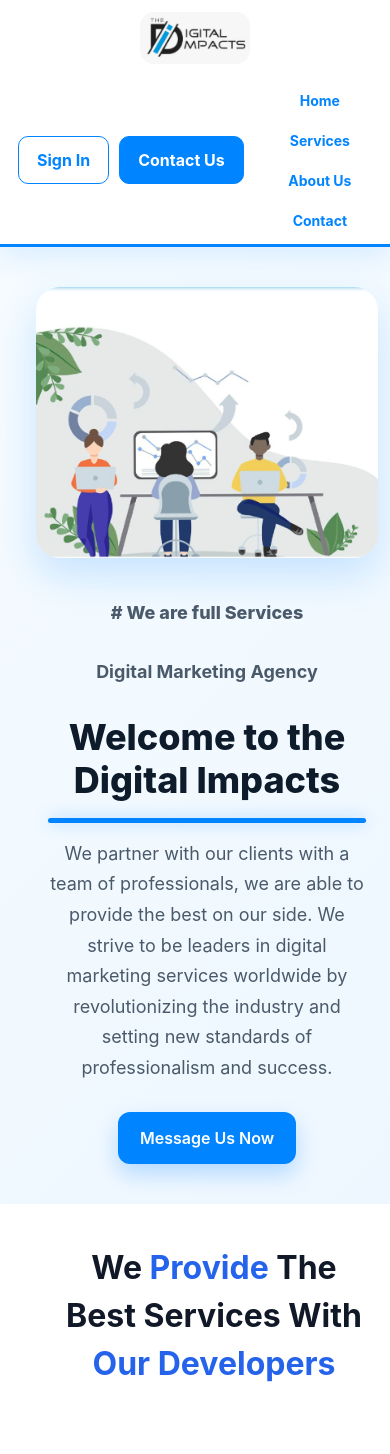
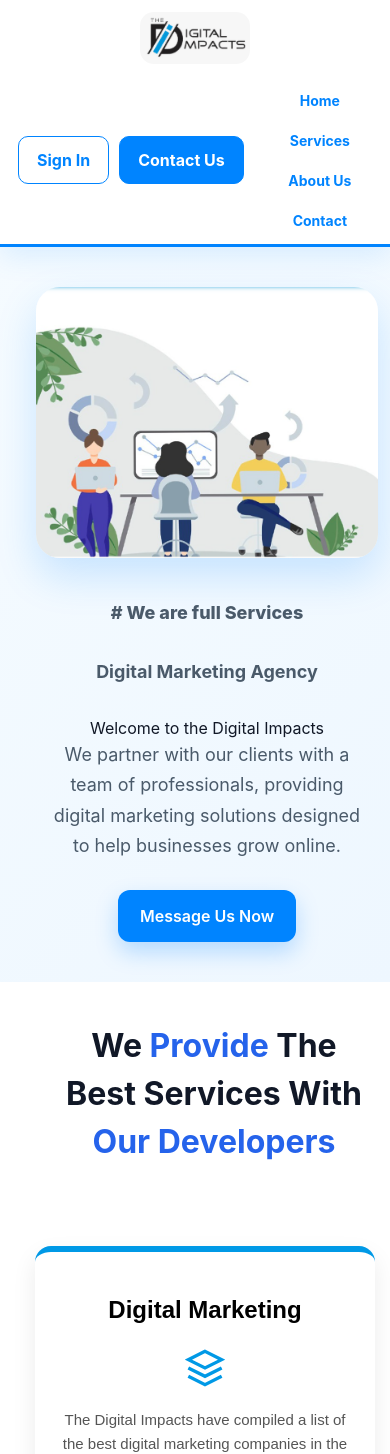
Before and after one commit to ahmedch143-rgb/vite-project, a React (Vite) app: page / in a window 390 px wide. Shown: the top 1454 px of the page. Built offline with nearby package versions, Linux system fonts and the light colour scheme.

Commit message:
Fix React project structure and responsive UI: src/home/home.jsx

```diff
--- a/src/home/home.jsx
+++ b/src/home/home.jsx
@@ -1,30 +1,16 @@
 import './home.css'
 import homePic from '../assets/homepic.png'
 
-const Home = () => {
-  return (
-    <>
-      <section id='home' className='home'>
-        <div className='home-image-wrap'>
-          <img src={homePic} alt='Home visual' className='home-image' />
-        </div>
-
-        <div className='home-content'>
-          <p className='home-tagline'># We are full Services</p>
-          <p className='home-agency'>Digital Marketing Agency</p>
-          <h2>Welcome to the Digital Impacts</h2>
-          <p>
-            We partner with our clients with a team of professionals, we are able to provide the best
-            on our side. We strive to be leaders in digital marketing services worldwide by
-            revolutionizing the industry and setting new standards of professionalism and success.
-          </p>
-          <div className='home-buttons'>
-            <button className='home-btn primary'>Message Us Now</button>
-          </div>
-        </div>
-      </section>
-    </>
-  )
-}
-
+const Home = () => (
+  <section id="home" className="home">
+    <div className="home-image-wrap"><img src={homePic} alt="Digital marketing illustration" className="home-image" /></div>
+    <div className="home-content">
+      <p className="home-tagline"># We are full Services</p>
+      <p className="home-agency">Digital Marketing Agency</p>
+      <h1>Welcome to the Digital Impacts</h1>
+      <p>We partner with our clients with a team of professionals, providing digital marketing solutions designed to help businesses grow online.</p>
+      <div className="home-buttons"><a className="home-btn primary" href="#work-together">Message Us Now</a></div>
+    </div>
+  </section>
+)
 export default Home
```
